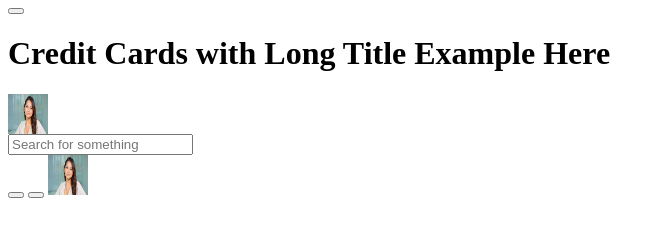
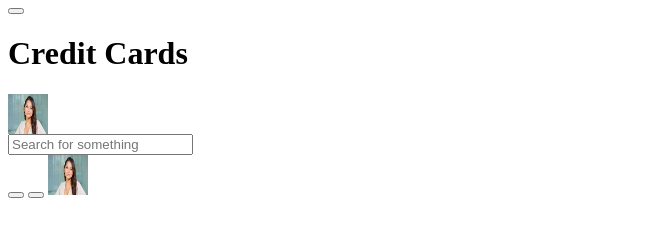
Before and after one commit to baiqiisapriliani/baiqiisapriliani, a plain HTML site: page header.html in a window 1280 px wide. Shown: the whole page, without its empty margins (0-665 px from the left). Drawn offline with Linux system fonts and the light colour scheme.

Commit message:
update isi file header.html

```diff
--- a/header.html
+++ b/header.html
@@ -10,7 +10,7 @@
 </button>
   <!-- Judul tengah, lebar penuh -->
   <h1 id="page-title" class="w-full text-center text-base md:text-lg lg:text-xl font-semibold text-[#2E2E5C] select-none">
-    Credit Cards with Long Title Example Here
+    Credit Cards
   </h1>
   <!-- Foto kanan -->
   <img alt="Profile photo" class="w-10 h-10 rounded-full object-cover sm:hidden" src="img/foto1.jpg" width="40" height="40" />
```
